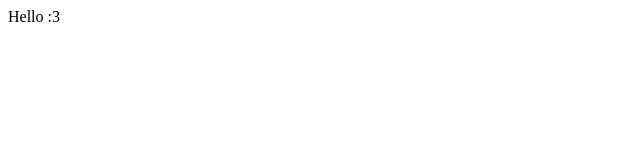
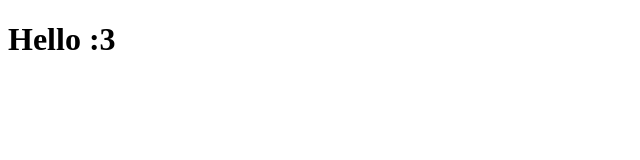
Before and after one commit to JYLE-ZXC/promtotears.github.io, a plain HTML site: page index.html in a window 1280 px wide. Shown: the whole page, without its empty margins (0-640 px from the left). Drawn offline with Linux system fonts and the light colour scheme.

Commit message:
Update index.html

```diff
--- a/index.html
+++ b/index.html
@@ -7,6 +7,6 @@
     <title>Promto Tears</title>
   </head>
   <body>
-    Hello :3
+    <h1>Hello :3</h1>
   </body>
 </html>
```
